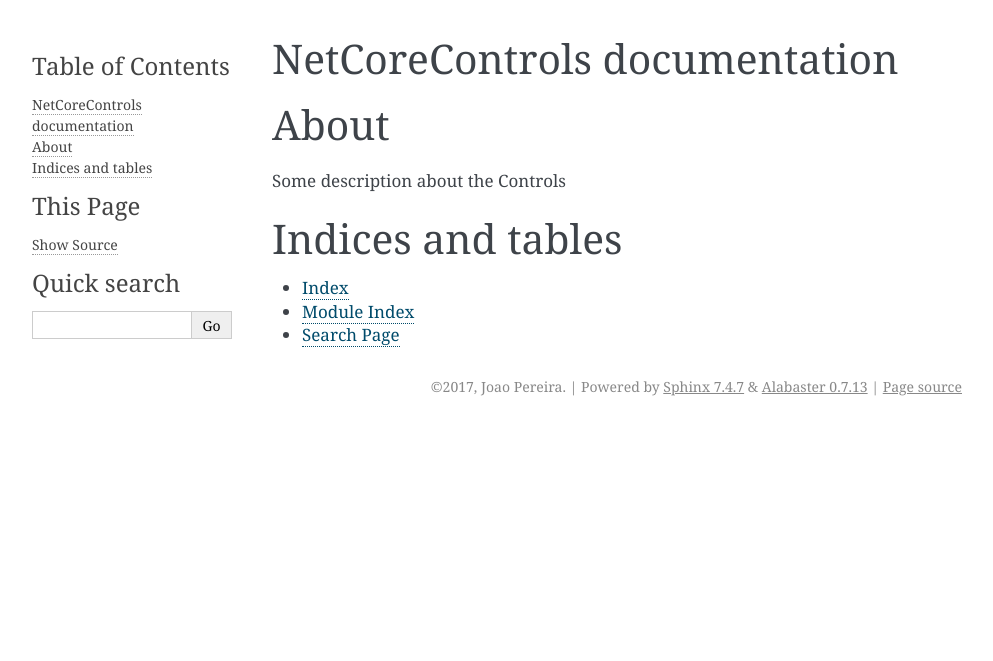
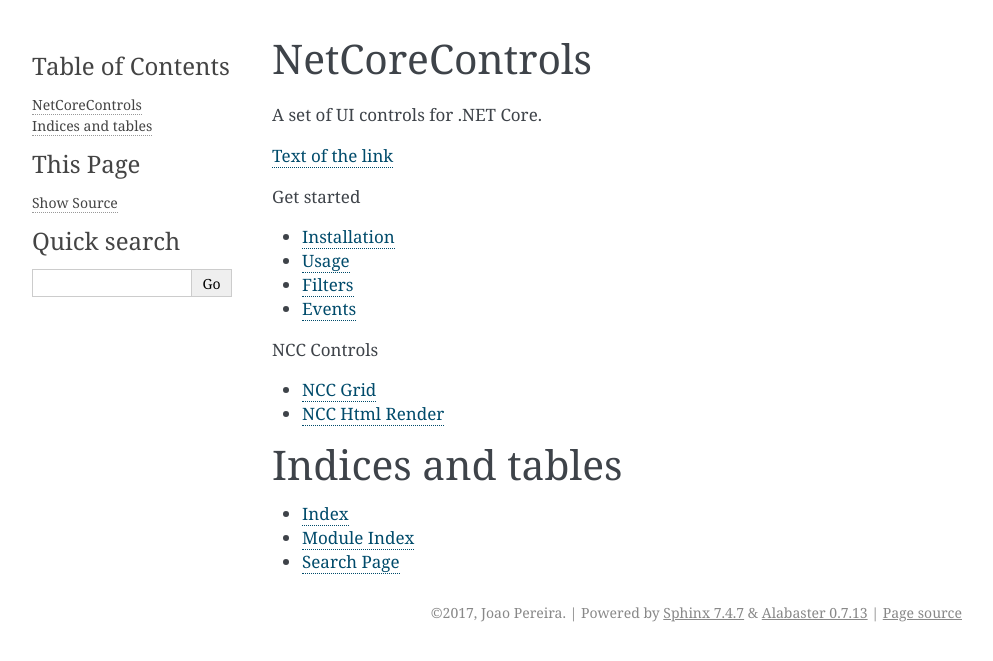
Before and after one commit to ByteNuts/NetCoreControls, a Sphinx documentation site: the page built from docs/source/index.rst, in a window 1280 px wide. Shown: the top 661 px of the page, without its empty margins (148-1141 px from the left). Built offline with Sphinx 7.4.7, drawn with Linux system fonts in a browser that asks for light colours.

Commit message:
Updated docs

```diff
--- /dev/null
+++ b/docs/source/00GetStarted/00Installation.rst
@@ -0,0 +1,2 @@
+Installation
+============
--- /dev/null
+++ b/docs/source/00GetStarted/01Usage.rst
@@ -0,0 +1,2 @@
+Usage
+=====
--- /dev/null
+++ b/docs/source/00GetStarted/02Filters.rst
@@ -0,0 +1,2 @@
+Filters
+=======
--- /dev/null
+++ b/docs/source/00GetStarted/03Events.rst
@@ -0,0 +1,2 @@
+Events
+======
--- /dev/null
+++ b/docs/source/01NccControls/00NccGrid.rst
@@ -0,0 +1,2 @@
+NCC Grid
+========
--- /dev/null
+++ b/docs/source/01NccControls/01NccHtmlRender.rst
@@ -0,0 +1,2 @@
+NCC Html Render
+===============
--- a/docs/source/index.rst
+++ b/docs/source/index.rst
@@ -1,16 +1,25 @@
-NetCoreControls documentation
-===========================================
+NetCoreControls
+===============
 
-About
-===========================================
+A set of UI controls for .NET Core.
 
-Some description about the Controls
-
+`Text of the link <https://github.com/ByteNuts/NetCoreControls>`_
 
 .. toctree::
    :maxdepth: 2
-   :caption: Contents:
+   :caption: Get started
 
+   00GetStarted/00Installation
+   00GetStarted/01Usage
+   00GetStarted/02Filters
+   00GetStarted/03Events
+
+.. toctree::
+   :maxdepth: 2
+   :caption: NCC Controls
+
+   01NccControls/00NccGrid
+   01NccControls/01NccHtmlRender
 
 
 Indices and tables
```
